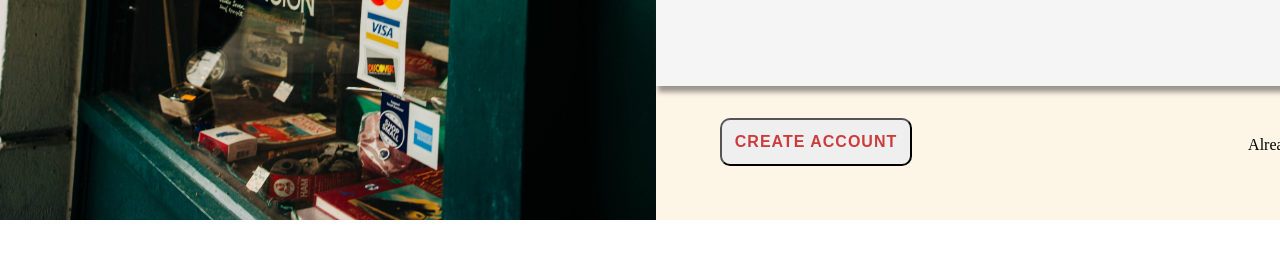
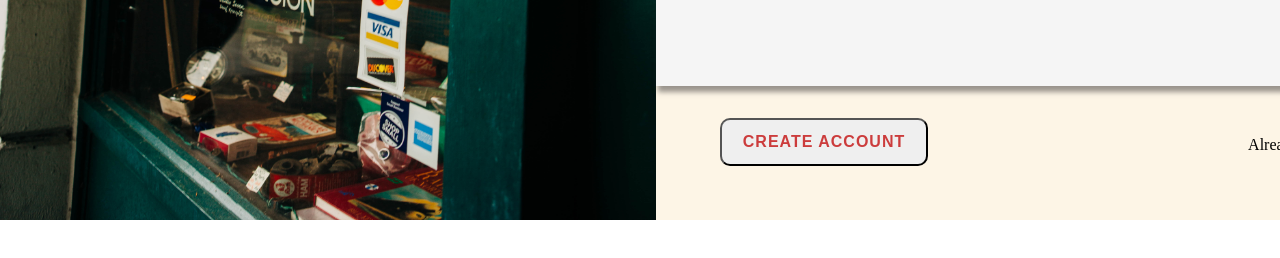
Before and after one commit to ahmedfarouk2/sign-up-form, a plain HTML site: page index.html in a window 1280 px wide. Shown: the part 580-838 px from the top of the page. Drawn offline with Linux system fonts and the light colour scheme.

Commit message:
Button width updated

```diff
--- a/style.css
+++ b/style.css
@@ -93,7 +93,7 @@ input:focus{
 
 button {
     position: absolute;
-    width: 12rem;
+    width: 13rem;
     height: 3rem;
     bottom: 13rem;
     left: 4rem;
@@ -103,6 +103,7 @@ button {
     text-transform: uppercase;
     letter-spacing: 1px;
     color: rgba(192, 0, 0, 0.75);
+    cursor: pointer;
 }
 
 .already {
```
